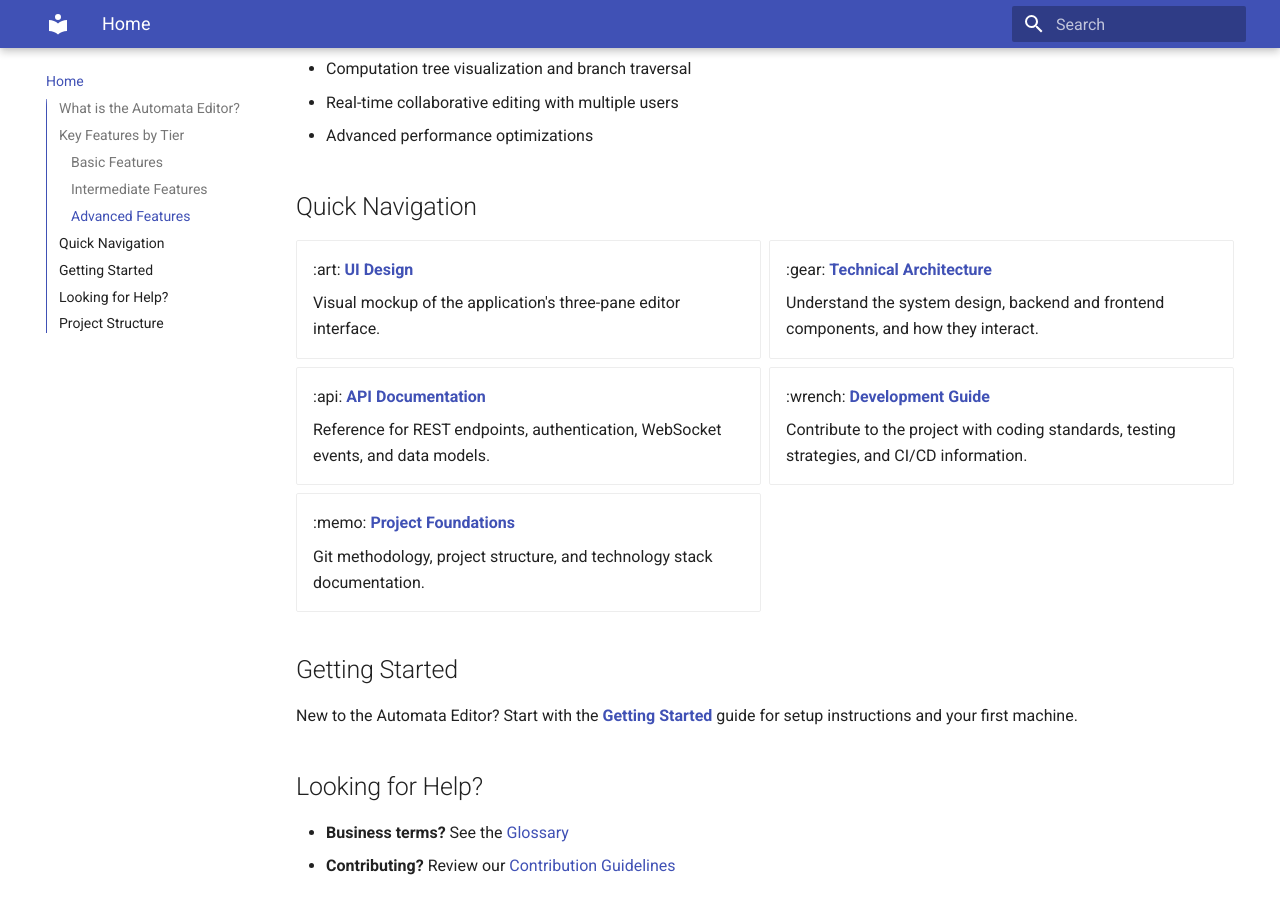
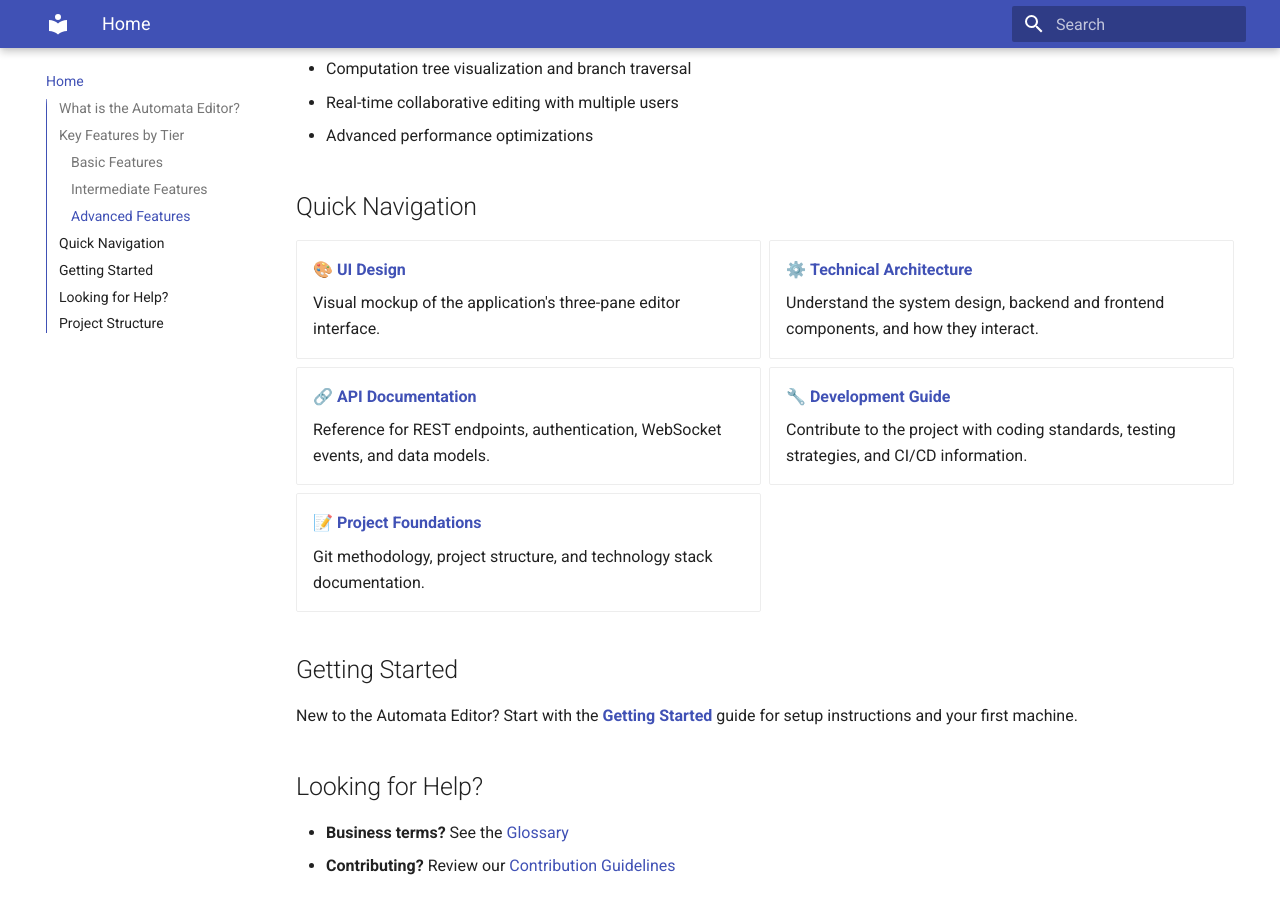
Before and after one commit to 2883251/Automata-Editor-and-Visualiser-Documentation, an MkDocs documentation site: the page built from docs/index.md, in a window 1280 px wide and 900 px high, scrolled down 1221 px. Built offline with MkDocs 1.6.1 and Material for MkDocs 9.7.7, drawn with Linux system fonts in a browser that asks for light colours; part of the change alters nothing that is shown.

Commit message:
docs(docs): replace emoji codes with actual emoji in index.md
Assisted by: Qoder-IDE[auto]

```diff
--- a/docs/index.md
+++ b/docs/index.md
@@ -39,23 +39,23 @@ The Automata Editor is an educational platform designed for computer science stu
 
 <div class="grid cards" markdown>
 
--   :art: **[UI Design](ui-design.md)**
+-   🎨 **[UI Design](ui-design.md)**
 
     Visual mockup of the application's three-pane editor interface.
 
--   :gear: **[Technical Architecture](Technical%20Architecture/index.md)**
+-   ⚙️ **[Technical Architecture](Technical%20Architecture/index.md)**
 
     Understand the system design, backend and frontend components, and how they interact.
 
--   :api: **[API Documentation](API%20Documentation/index.md)**
+-   🔗 **[API Documentation](API%20Documentation/index.md)**
 
     Reference for REST endpoints, authentication, WebSocket events, and data models.
 
--   :wrench: **[Development Guide](Development%20Guide/index.md)**
+-   🔧 **[Development Guide](Development%20Guide/index.md)**
 
     Contribute to the project with coding standards, testing strategies, and CI/CD information.
 
--   :memo: **[Project Foundations](Project%20Foundations/git-methodology.md)**
+-   📝 **[Project Foundations](Project%20Foundations/git-methodology.md)**
 
     Git methodology, project structure, and technology stack documentation.
 
```
